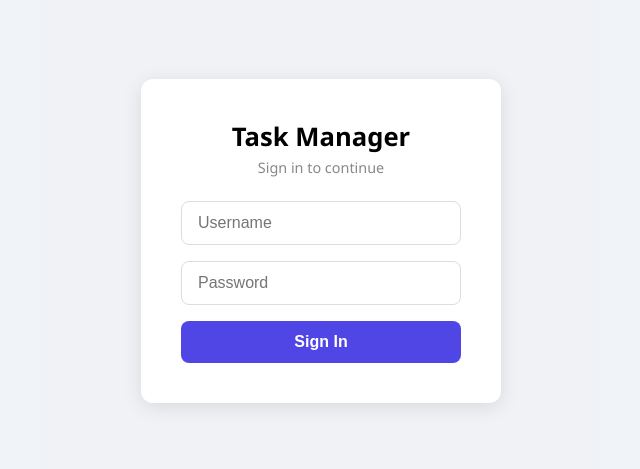
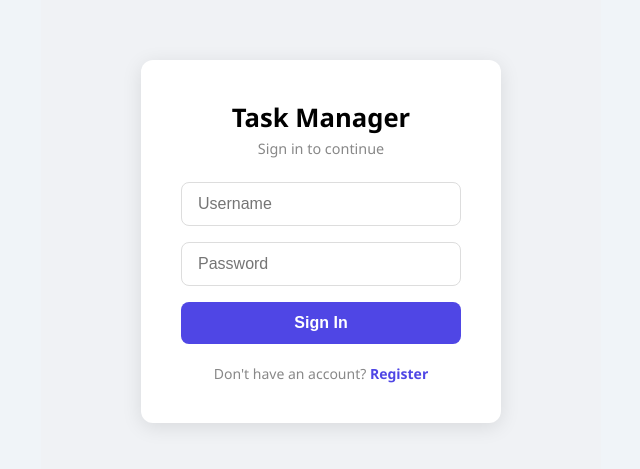
Before and after one commit to MaagadJM/React-Django-Task-Manager, a React (Vite) app in the folder frontend/: page / in a window 1280 px wide. Shown: the part 191-660 px from the top of the page, without its empty margins (319-959 px from the left). Built offline with nearby package versions, Linux system fonts and the light colour scheme.

Commit message:
feat: Added registration

```diff
--- a/frontend/src/App.jsx
+++ b/frontend/src/App.jsx
@@ -1,19 +1,22 @@
 import { useState, useEffect } from 'react'
 import Login from './components/Login'
+import Register from './components/Register'
 import { api } from './api'
 
 export default function App() {
-  const [user,    setUser]    = useState(localStorage.getItem('username'))
-  const [tasks,   setTasks]   = useState([])
-  const [input,   setInput]   = useState('')
+  const [user, setUser] = useState(localStorage.getItem('username'))
+  const [showReg, setShowReg] = useState(false)
+  const [loginMsg, setLoginMsg] = useState('')
+  const [tasks, setTasks] = useState([])
+  const [input, setInput] = useState('')
   const [loading, setLoading] = useState(true)
-  const [error,   setError]   = useState('')
+  const [error, setError] = useState('')
 
   useEffect(() => { if (user) fetchTasks() }, [user])
 
   async function fetchTasks() {
     try {
-      const res  = await api.getTasks()
+      const res = await api.getTasks()
       const data = await res.json()
       setTasks(data)
     } catch {
@@ -26,14 +29,14 @@ export default function App() {
   async function addTask(e) {
     e.preventDefault()
     if (!input.trim()) return
-    const res  = await api.createTask({ title: input.trim() })
+    const res = await api.createTask({ title: input.trim() })
     const data = await res.json()
     setTasks([data, ...tasks])
     setInput('')
   }
 
   async function toggleTask(task) {
-    const res  = await api.updateTask(task.id, { completed: !task.completed })
+    const res = await api.updateTask(task.id, { completed: !task.completed })
     const data = await res.json()
     setTasks(tasks.map(t => (t.id === task.id ? data : t)))
   }
@@ -51,9 +54,27 @@ export default function App() {
   }
 
   // ── Not logged in ─────────────────────────────────────────────
-  if (!user) return <Login onLogin={setUser} />
+  if (!user) {
+    if (showReg) {
+      return (
+        <Register
+          onGoToLogin={(registered) => {
+            setShowReg(false)
+            if (registered) setLoginMsg('Account created! Wait for admin approval, then sign in.')
+          }}
+        />
+      )
+    }
+    return (
+      <Login
+        onLogin={setUser}
+        successMessage={loginMsg}
+        onGoToRegister={() => { setLoginMsg(''); setShowReg(true) }}
+      />
+    )
+  }
 
-  const done    = tasks.filter(t =>  t.completed).length
+  const done = tasks.filter(t => t.completed).length
   const pending = tasks.filter(t => !t.completed).length
 
   // ── Logged in ─────────────────────────────────────────────────
@@ -61,10 +82,10 @@ export default function App() {
     <div style={styles.card}>
 
       {/* Header with logout */}
-      <div style={{ display:'flex', justifyContent:'space-between', alignItems:'center', marginBottom: 4 }}>
+      <div style={{ display: 'flex', justifyContent: 'space-between', alignItems: 'center', marginBottom: 4 }}>
         <h1 style={styles.heading}>📋 Task Manager</h1>
-        <div style={{ display:'flex', alignItems:'center', gap:'1rem' }}>
-          <span style={{ color:'#64748b', fontSize:'.9rem' }}>👤 {user}</span>
+        <div style={{ display: 'flex', alignItems: 'center', gap: '1rem' }}>
+          <span style={{ color: '#64748b', fontSize: '.9rem' }}>👤 {user}</span>
           <button onClick={logout} style={styles.logoutBtn}>Log out</button>
         </div>
       </div>
@@ -123,17 +144,17 @@ export default function App() {
 }
 
 const styles = {
-  card:      { background:'#ffffff', borderRadius:16, padding:'2rem', boxShadow:'0 4px 24px rgba(0,0,0,0.08)' },
-  heading:   { fontSize:'1.75rem', fontWeight:700, color:'#1e293b', marginBottom:4 },
-  sub:       { color:'#64748b', fontSize:'0.875rem', marginBottom:'1.5rem' },
-  form:      { display:'flex', gap:8, marginBottom:'1.5rem' },
-  input:     { flex:1, padding:'0.6rem 1rem', borderRadius:8, border:'1.5px solid #e2e8f0', fontSize:'1rem', outline:'none' },
-  btn:       { padding:'0.6rem 1.25rem', background:'#6366f1', color:'#fff', border:'none', borderRadius:8, fontSize:'1rem', cursor:'pointer', fontWeight:600 },
-  logoutBtn: { padding:'.35rem .85rem', borderRadius:8, border:'1px solid #e2e8f0', background:'#fff', cursor:'pointer', fontSize:'.85rem', color:'#64748b' },
-  error:     { color:'#ef4444', background:'#fef2f2', padding:'0.75rem 1rem', borderRadius:8, marginBottom:'1rem' },
-  hint:      { color:'#94a3b8', textAlign:'center', padding:'2rem 0' },
-  list:      { listStyle:'none', display:'flex', flexDirection:'column', gap:8 },
-  item:      { display:'flex', alignItems:'center', gap:12, padding:'0.75rem 1rem', background:'#f8fafc', borderRadius:10, border:'1px solid #e2e8f0' },
-  title:     { flex:1, fontSize:'0.95rem' },
-  del:       { background:'none', border:'none', color:'#94a3b8', cursor:'pointer', fontSize:'0.9rem', padding:'2px 6px', borderRadius:4 },
+  card: { background: '#ffffff', borderRadius: 16, padding: '2rem', boxShadow: '0 4px 24px rgba(0,0,0,0.08)' },
+  heading: { fontSize: '1.75rem', fontWeight: 700, color: '#1e293b', marginBottom: 4 },
+  sub: { color: '#64748b', fontSize: '0.875rem', marginBottom: '1.5rem' },
+  form: { display: 'flex', gap: 8, marginBottom: '1.5rem' },
+  input: { flex: 1, padding: '0.6rem 1rem', borderRadius: 8, border: '1.5px solid #e2e8f0', fontSize: '1rem', outline: 'none' },
+  btn: { padding: '0.6rem 1.25rem', background: '#6366f1', color: '#fff', border: 'none', borderRadius: 8, fontSize: '1rem', cursor: 'pointer', fontWeight: 600 },
+  logoutBtn: { padding: '.35rem .85rem', borderRadius: 8, border: '1px solid #e2e8f0', background: '#fff', cursor: 'pointer', fontSize: '.85rem', color: '#64748b' },
+  error: { color: '#ef4444', background: '#fef2f2', padding: '0.75rem 1rem', borderRadius: 8, marginBottom: '1rem' },
+  hint: { color: '#94a3b8', textAlign: 'center', padding: '2rem 0' },
+  list: { listStyle: 'none', display: 'flex', flexDirection: 'column', gap: 8 },
+  item: { display: 'flex', alignItems: 'center', gap: 12, padding: '0.75rem 1rem', background: '#f8fafc', borderRadius: 10, border: '1px solid #e2e8f0' },
+  title: { flex: 1, fontSize: '0.95rem' },
+  del: { background: 'none', border: 'none', color: '#94a3b8', cursor: 'pointer', fontSize: '0.9rem', padding: '2px 6px', borderRadius: 4 },
 }
--- a/frontend/src/components/Login.jsx
+++ b/frontend/src/components/Login.jsx
@@ -1,11 +1,11 @@
 import { useState } from 'react';
 import { api } from '../api';
 
-export default function Login({ onLogin }) {
+export default function Login({ onLogin, onGoToRegister, successMessage }) {
   const [username, setUsername] = useState('');
   const [password, setPassword] = useState('');
-  const [error, setError]       = useState('');
-  const [loading, setLoading]   = useState(false);
+  const [error, setError] = useState('');
+  const [loading, setLoading] = useState(false);
 
   async function handleSubmit(e) {
     e.preventDefault();
@@ -13,7 +13,7 @@ export default function Login({ onLogin }) {
     setLoading(true);
 
     try {
-      const res  = await api.login(username, password);
+      const res = await api.login(username, password);
       const data = await res.json();
 
       if (!res.ok) {
@@ -36,6 +36,8 @@ export default function Login({ onLogin }) {
       <div style={styles.card}>
         <h2 style={styles.title}>Task Manager</h2>
         <p style={styles.subtitle}>Sign in to continue</p>
+
+        {successMessage && <p style={styles.success}>{successMessage}</p>}
 
         <form onSubmit={handleSubmit} style={styles.form}>
           <input
@@ -61,18 +63,27 @@ export default function Login({ onLogin }) {
             {loading ? 'Signing in…' : 'Sign In'}
           </button>
         </form>
+
+        <p style={styles.link}>
+          Don't have an account?{' '}
+          <span onClick={onGoToRegister} style={styles.anchor}>Register</span>
+        </p>
+
       </div>
     </div>
   );
 }
 
 const styles = {
-  wrapper:  { display:'flex', justifyContent:'center', alignItems:'center', height:'100vh', background:'#f0f2f5' },
-  card:     { background:'#fff', padding:'2.5rem', borderRadius:'12px', boxShadow:'0 4px 20px rgba(0,0,0,0.1)', width:'100%', maxWidth:'360px' },
-  title:    { margin:'0 0 .25rem', fontSize:'1.6rem', fontWeight:700, textAlign:'center' },
-  subtitle: { margin:'0 0 1.5rem', color:'#888', textAlign:'center', fontSize:'.9rem' },
-  form:     { display:'flex', flexDirection:'column', gap:'1rem' },
-  input:    { padding:'.75rem 1rem', borderRadius:'8px', border:'1px solid #ddd', fontSize:'1rem', outline:'none' },
-  button:   { padding:'.75rem', borderRadius:'8px', background:'#4f46e5', color:'#fff', border:'none', fontSize:'1rem', fontWeight:600, cursor:'pointer' },
-  error:    { color:'#e53e3e', fontSize:'.875rem', margin:0 },
+  wrapper: { display: 'flex', justifyContent: 'center', alignItems: 'center', height: '100vh', background: '#f0f2f5' },
+  card: { background: '#fff', padding: '2.5rem', borderRadius: '12px', boxShadow: '0 4px 20px rgba(0,0,0,0.1)', width: '100%', maxWidth: '360px' },
+  title: { margin: '0 0 .25rem', fontSize: '1.6rem', fontWeight: 700, textAlign: 'center' },
+  subtitle: { margin: '0 0 1.5rem', color: '#888', textAlign: 'center', fontSize: '.9rem' },
+  form: { display: 'flex', flexDirection: 'column', gap: '1rem' },
+  input: { padding: '.75rem 1rem', borderRadius: '8px', border: '1px solid #ddd', fontSize: '1rem', outline: 'none' },
+  button: { padding: '.75rem', borderRadius: '8px', background: '#4f46e5', color: '#fff', border: 'none', fontSize: '1rem', fontWeight: 600, cursor: 'pointer' },
+  success: { color: '#16a34a', fontSize: '.875rem', textAlign: 'center', marginBottom: '1rem' },
+  error: { color: '#e53e3e', fontSize: '.875rem', margin: 0 },
+  link: { textAlign: 'center', marginTop: '1.25rem', fontSize: '.875rem', color: '#888' },
+  anchor: { color: '#4f46e5', cursor: 'pointer', fontWeight: 600 },
 };
--- /dev/null
+++ b/frontend/src/components/Register.jsx
@@ -0,0 +1,94 @@
+import { useState } from 'react';
+import { api } from '../api';
+
+export default function Register({ onGoToLogin }) {
+    const [username, setUsername] = useState('');
+    const [password, setPassword] = useState('');
+    const [confirm, setConfirm] = useState('');
+    const [error, setError] = useState('');
+    const [success, setSuccess] = useState('');
+    const [loading, setLoading] = useState(false);
+
+    async function handleSubmit(e) {
+        e.preventDefault();
+        setError('');
+        setSuccess('');
+        setLoading(true);
+
+        try {
+            const res = await api.register(username, password, confirm);
+            const data = await res.json();
+
+            if (!res.ok) {
+                setError(data.detail || 'Registration failed.');
+                return;
+            }
+
+            setSuccess(data.detail);
+            // Redirect to login after 2 seconds
+            setTimeout(() => onGoToLogin(true), 2000);
+        } catch {
+            setError('Could not reach the server.');
+        } finally {
+            setLoading(false);
+        }
+    }
+
+    return (
+        <div style={styles.wrapper}>
+            <div style={styles.card}>
+                <h2 style={styles.title}>Create Account</h2>
+                <p style={styles.subtitle}>Request access to Task Manager</p>
+                <form onSubmit={handleSubmit} style={styles.form}>
+                    <input
+                        style={styles.input}
+                        type="text"
+                        placeholder="Username"
+                        value={username}
+                        onChange={e => setUsername(e.target.value)}
+                        required
+                    />
+                    <input
+                        style={styles.input}
+                        type="password"
+                        placeholder="Password (min 8 chars)"
+                        value={password}
+                        onChange={e => setPassword(e.target.value)}
+                        required
+                    />
+                    <input
+                        style={styles.input}
+                        type="password"
+                        placeholder="Confirm password"
+                        value={confirm}
+                        onChange={e => setConfirm(e.target.value)}
+                        required
+                    />
+                    {error && <p style={styles.error}>{error}</p>}
+                    {success && <p style={styles.success}>{success}</p>}
+                    <button style={styles.button} type="submit" disabled={loading}>
+                        {loading ? 'Registering…' : 'Register'}
+                    </button>
+                </form>
+                <p style={styles.link}>
+                    Already have an account?{' '}
+                    <span onClick={() => onGoToLogin(false)} style={styles.anchor}>Sign in</span>
+                </p>
+            </div>
+        </div>
+    );
+}
+
+const styles = {
+    wrapper: { display: 'flex', justifyContent: 'center', alignItems: 'center', height: '100vh', background: '#f0f2f5' },
+    card: { background: '#fff', padding: '2.5rem', borderRadius: '12px', boxShadow: '0 4px 20px rgba(0,0,0,0.1)', width: '100%', maxWidth: '360px' },
+    title: { margin: '0 0 .25rem', fontSize: '1.6rem', fontWeight: 700, textAlign: 'center' },
+    subtitle: { margin: '0 0 1.5rem', color: '#888', textAlign: 'center', fontSize: '.9rem' },
+    form: { display: 'flex', flexDirection: 'column', gap: '1rem' },
+    input: { padding: '.75rem 1rem', borderRadius: '8px', border: '1px solid #ddd', fontSize: '1rem', outline: 'none' },
+    button: { padding: '.75rem', borderRadius: '8px', background: '#4f46e5', color: '#fff', border: 'none', fontSize: '1rem', fontWeight: 600, cursor: 'pointer' },
+    error: { color: '#e53e3e', fontSize: '.875rem', margin: 0 },
+    success: { color: '#16a34a', fontSize: '.875rem', margin: 0 },
+    link: { textAlign: 'center', marginTop: '1.25rem', fontSize: '.875rem', color: '#888' },
+    anchor: { color: '#4f46e5', cursor: 'pointer', fontWeight: 600 },
+};
```
Also changed, not shown: frontend/src/api.js (+7 -0 lines).
